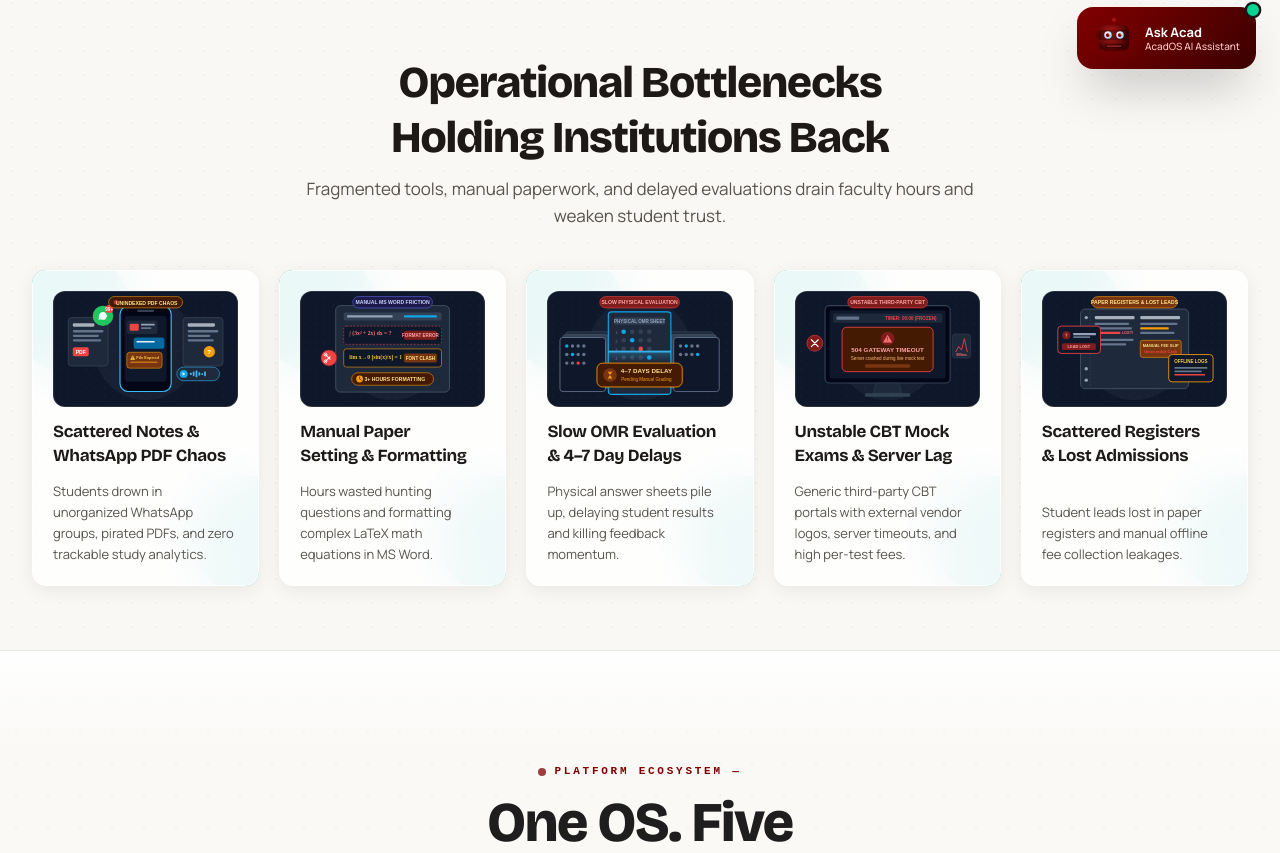
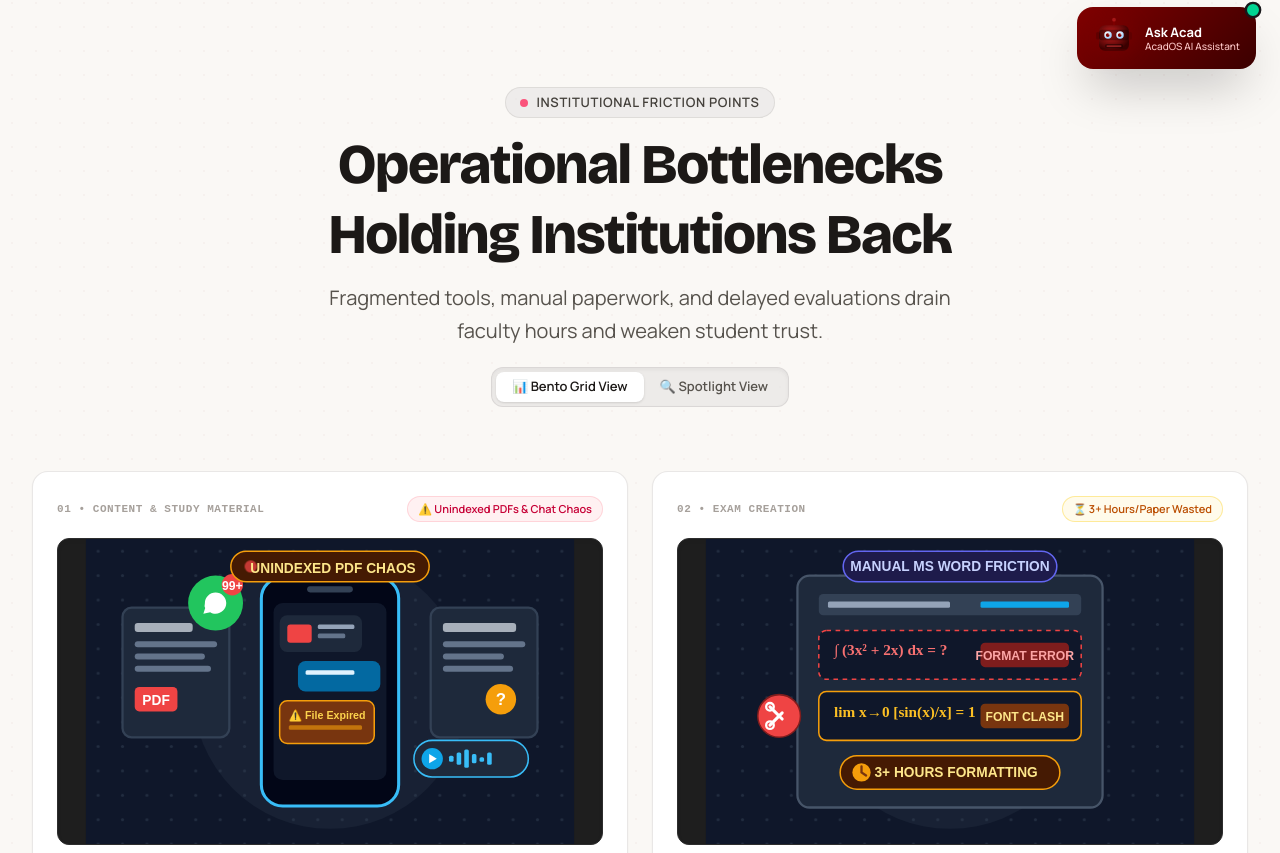
Before and after one commit to hoduacademycontenttwo-sudo/AcadOS, a React (Vite) app: page / in a window 1280 px wide. Shown: the part 707-1560 px from the top of the page. Built offline with nearby package versions, Linux system fonts and the light colour scheme; a web font is replaced by a local one.

Commit message:
Redesign Operational Bottlenecks section into a modern executive Bento Grid layout with impact pills and view modes

```diff
--- a/src/components/ProblemStatement.tsx
+++ b/src/components/ProblemStatement.tsx
@@ -1,4 +1,4 @@
-import React from 'react';
+import React, { useState } from 'react';
 import { motion } from 'framer-motion';
 import { ProblemIllustration } from './ProblemIllustration';
 
@@ -9,167 +9,102 @@ export interface ProblemStatementProps {
 
 interface ProblemItem {
   id: string;
+  num: string;
+  category: string;
+  badge: string;
+  badgeColor: string;
   title: string;
   subtitle: string;
-  image: string;
-  imageAlt: string;
+  featured?: boolean;
 }
 
 const PROBLEMS: ProblemItem[] = [
   {
     id: 'library-problem',
+    num: '01',
+    category: 'CONTENT & STUDY MATERIAL',
+    badge: '⚠️ Unindexed PDFs & Chat Chaos',
+    badgeColor: 'bg-rose-50 text-rose-700 border-rose-200/80',
     title: 'Scattered Notes & WhatsApp PDF Chaos',
     subtitle: 'Students drown in unorganized WhatsApp groups, pirated PDFs, and zero trackable study analytics.',
-    image: '/problems/unorganized-digital-notes.jpg',
-    imageAlt: 'Scattered study notes, PDF chaos, and unstructured learning'
+    featured: true
   },
   {
     id: 'testmaker-problem',
-    title: 'Manual Paper Setting & Formatting',
+    num: '02',
+    category: 'EXAM CREATION',
+    badge: '⏳ 3+ Hours/Paper Wasted',
+    badgeColor: 'bg-amber-50 text-amber-700 border-amber-200/80',
+    title: 'Manual Paper Setting & Formatting Friction',
     subtitle: 'Hours wasted hunting questions and formatting complex LaTeX math equations in MS Word.',
-    image: '/problems/manual-paper-formatting.jpg',
-    imageAlt: 'Messy exam paper drafts and manual formatting friction'
+    featured: true
   },
   {
     id: 'omr-problem',
-    title: 'Slow OMR Evaluation & 4–7 Day Delays',
-    subtitle: 'Physical answer sheets pile up, delaying student results and killing feedback momentum.',
-    image: '/problems/omr-evaluation-delays.jpg',
-    imageAlt: 'Stacks of un-evaluated OMR sheets causing long result delays'
+    num: '03',
+    category: 'EVALUATION & RESULTS',
+    badge: '🚨 4–7 Days Grading Lag',
+    badgeColor: 'bg-rose-50 text-rose-700 border-rose-200/80',
+    title: 'Slow OMR Evaluation & Delayed Results',
+    subtitle: 'Physical answer sheets pile up, delaying student results and killing feedback momentum.'
   },
   {
     id: 'cbt-problem',
+    num: '04',
+    category: 'ONLINE INFRASTRUCTURE',
+    badge: '⚡ 504 Timeout Crashes',
+    badgeColor: 'bg-amber-50 text-amber-700 border-amber-200/80',
     title: 'Unstable CBT Mock Exams & Server Lag',
-    subtitle: 'Generic third-party CBT portals with external vendor logos, server timeouts, and high per-test fees.',
-    image: '/problems/generic-portal-crashes.jpg',
-    imageAlt: 'Generic 3rd party CBT mock test portal with error timeout and server lag'
+    subtitle: 'Generic 3rd party CBT portals with vendor logos, server timeouts, and high per-test fees.'
   },
   {
     id: 'erp-problem',
+    num: '05',
+    category: 'ADMINISTRATION & FEES',
+    badge: '💸 Uncollected Fee Leakage',
+    badgeColor: 'bg-rose-50 text-rose-700 border-rose-200/80',
     title: 'Scattered Registers & Lost Admissions',
-    subtitle: 'Student leads lost in paper registers and manual offline fee collection leakages.',
-    image: '/problems/scattered-paper-registers.jpg',
-    imageAlt: 'Cluttered paper registers, lost student admission logs, and manual fee slips'
+    subtitle: 'Student leads lost in paper registers and manual offline fee collection leakages.'
   }
 ];
 
 export const ProblemStatement: React.FC<ProblemStatementProps> = () => {
+  const [activeTab, setActiveTab] = useState<'grid' | 'focus'>('grid');
+  const [selectedId, setSelectedId] = useState<string>('library-problem');
+
+  const selectedProblem = PROBLEMS.find(p => p.id === selectedId) || PROBLEMS[0];
+
   return (
-    <section className="relative py-12 md:py-16 bg-[#faf8f5] border-b border-stone-200/80 overflow-hidden">
-      {/* Subtle grid background */}
+    <section className="relative py-16 md:py-24 bg-[#faf8f5] border-b border-stone-200/80 overflow-hidden">
+      {/* Background Pattern */}
       <div
-        className="absolute inset-0 opacity-[0.035] pointer-events-none"
+        className="absolute inset-0 opacity-[0.03] pointer-events-none"
         style={{
           backgroundImage: 'radial-gradient(#800000 1px, transparent 1px)',
           backgroundSize: '24px 24px'
         }}
       />
 
-      <style>{`
-        .anim-container {
-          width: 100%;
-          min-height: 280px;
-          background: transparent;
-          position: relative;
-          box-shadow: 0px 4px 18px rgba(0, 0, 0, 0.07);
-          overflow: hidden;
-          border-radius: 14px;
-          transition: all 0.3s cubic-bezier(0.16, 1, 0.3, 1);
-        }
-
-        .anim-card {
-          cursor: pointer;
-          width: 100%;
-          height: 100%;
-          position: relative;
-          z-index: 2;
-          display: flex;
-          flex-direction: column;
-          padding: 1.25rem;
-          gap: 0.85rem;
-          color: #1e293b;
-          background-color: rgba(255, 255, 255, 0.8);
-          border: 1px solid rgba(255, 255, 255, 0.85);
-          -webkit-backdrop-filter: blur(20px);
-          backdrop-filter: blur(20px);
-          border-radius: 14px;
-          transition: all ease 0.3s;
-        }
-
-        .anim-container::after,
-        .anim-container::before {
-          width: 120px;
-          height: 120px;
-          content: "";
-          position: absolute;
-          border-radius: 50%;
-          transition: 0.5s linear;
-          pointer-events: none;
-          z-index: 1;
-        }
-
-        .anim-container::after {
-          top: -20px;
-          left: -20px;
-          background-color: rgba(0, 174, 169, 0.4);
-          animation: animFirst 5s linear infinite;
-        }
-
-        .anim-container::before {
-          background-color: rgba(0, 174, 169, 0.3);
-          top: 70%;
-          left: 70%;
-          animation: animSecond 5s linear infinite;
-          animation-delay: 3s;
-        }
-
-        .anim-container:hover {
-          box-shadow: 0px 10px 28px rgba(0, 174, 169, 0.28);
-          transform: translateY(-4px);
-        }
-
-        .anim-container:hover .anim-card {
-          background-color: rgba(255, 255, 255, 0.65);
-        }
-
-        .anim-container:hover::after {
-          left: calc(100% - 90px);
-          transform: scale(1.25);
-        }
-
-        .anim-container:hover::before {
-          left: -15px;
-          transform: scale(1.25);
-        }
-
-        @keyframes animFirst {
-          0%, 100% {
-            transform: translateY(0px);
-          }
-          50% {
-            transform: translateY(15px);
-          }
-        }
-
-        @keyframes animSecond {
-          0%, 100% {
-            transform: translateY(0px);
-          }
-          50% {
-            transform: translateY(-15px);
-          }
-        }
-      `}</style>
-
       <div className="relative max-w-7xl mx-auto px-4 sm:px-6 lg:px-8">
 
         {/* Section Header */}
-        <div className="text-center max-w-3xl mx-auto space-y-2.5 mb-8 md:mb-10">
+        <div className="text-center max-w-3xl mx-auto space-y-3 mb-12 md:mb-16">
+          <motion.div
+            initial={{ opacity: 0, y: 10 }}
+            whileInView={{ opacity: 1, y: 0 }}
+            viewport={{ once: true }}
+            className="inline-flex items-center gap-2 px-3.5 py-1.5 rounded-full bg-stone-200/60 border border-stone-300/70 text-xs font-semibold uppercase tracking-wider text-stone-700"
+          >
+            <span className="w-2 h-2 rounded-full bg-rose-500 animate-pulse" />
+            Institutional Friction Points
+          </motion.div>
+
           <motion.h2
             initial={{ opacity: 0, y: 14 }}
             whileInView={{ opacity: 1, y: 0 }}
             viewport={{ once: true }}
-            className="text-2xl sm:text-3xl lg:text-4xl font-serif font-extrabold text-stone-900 tracking-tight leading-tight"
+            transition={{ delay: 0.05 }}
+            className="text-3xl sm:text-4xl lg:text-5xl font-serif font-extrabold text-stone-900 tracking-tight leading-tight"
           >
             Operational Bottlenecks Holding Institutions Back
           </motion.h2>
@@ -178,47 +113,178 @@ export const ProblemStatement: React.FC<ProblemStatementProps> = () => {
             initial={{ opacity: 0, y: 14 }}
             whileInView={{ opacity: 1, y: 0 }}
             viewport={{ once: true }}
-            transition={{ delay: 0.08 }}
-            className="text-stone-600 text-xs sm:text-sm md:text-base max-w-2xl mx-auto font-sans leading-relaxed"
+            transition={{ delay: 0.1 }}
+            className="text-stone-600 text-sm sm:text-base md:text-lg max-w-2xl mx-auto font-sans leading-relaxed"
           >
             Fragmented tools, manual paperwork, and delayed evaluations drain faculty hours and weaken student trust.
           </motion.p>
+
+          {/* View Mode Selector Pills */}
+          <motion.div
+            initial={{ opacity: 0, scale: 0.95 }}
+            whileInView={{ opacity: 1, scale: 1 }}
+            viewport={{ once: true }}
+            transition={{ delay: 0.15 }}
+            className="pt-2 flex justify-center"
+          >
+            <div className="inline-flex p-1 rounded-xl bg-stone-200/70 border border-stone-300/80 shadow-inner">
+              <button
+                onClick={() => setActiveTab('grid')}
+                className={`px-4 py-1.5 rounded-lg text-xs font-semibold transition-all duration-200 ${
+                  activeTab === 'grid'
+                    ? 'bg-white text-stone-900 shadow-sm'
+                    : 'text-stone-600 hover:text-stone-900'
+                }`}
+              >
+                📊 Bento Grid View
+              </button>
+              <button
+                onClick={() => setActiveTab('focus')}
+                className={`px-4 py-1.5 rounded-lg text-xs font-semibold transition-all duration-200 ${
+                  activeTab === 'focus'
+                    ? 'bg-white text-stone-900 shadow-sm'
+                    : 'text-stone-600 hover:text-stone-900'
+                }`}
+              >
+                🔍 Spotlight View
+              </button>
+            </div>
+          </motion.div>
         </div>
 
-        {/* Animated Cards Grid */}
-        <div className="grid grid-cols-1 sm:grid-cols-2 lg:grid-cols-3 xl:grid-cols-5 gap-4 sm:gap-5">
-          {PROBLEMS.map((problem, index) => (
+        {/* --- VIEW 1: BENTO GRID LAYOUT --- */}
+        {activeTab === 'grid' && (
+          <div className="grid grid-cols-1 md:grid-cols-2 lg:grid-cols-6 gap-6">
+            {PROBLEMS.map((problem, index) => {
+              const isLarge = problem.featured;
+              const gridSpanClass = isLarge ? 'lg:col-span-3 md:col-span-2' : 'lg:col-span-2 md:col-span-1';
+
+              return (
                 <motion.div
                   key={problem.id}
-              initial={{ opacity: 0, y: 20 }}
+                  initial={{ opacity: 0, y: 24 }}
                   whileInView={{ opacity: 1, y: 0 }}
                   viewport={{ once: true }}
-              transition={{ duration: 0.35, delay: index * 0.08 }}
-              className="flex"
+                  transition={{ duration: 0.4, delay: index * 0.08 }}
+                  className={`${gridSpanClass} flex`}
                 >
-              <div className="anim-container group">
-                <div className="anim-card">
+                  <div className="group relative w-full flex flex-col justify-between bg-white rounded-2xl p-6 border border-stone-200/90 shadow-xs hover:shadow-xl hover:border-teal-500/40 transition-all duration-300">
 
-                  {/* Symmetrical Vector Illustration Preview */}
-                  <div className="relative rounded-xl overflow-hidden aspect-[16/10] bg-slate-900 border border-slate-700/60 shadow-inner group-hover:border-teal-500/50 transition-colors duration-300">
+                    {/* Top Accent Line on Hover */}
+                    <div className="absolute top-0 left-6 right-6 h-0.5 bg-gradient-to-r from-teal-500 to-emerald-400 opacity-0 group-hover:opacity-100 transition-opacity duration-300 rounded-t-full" />
+
+                    <div>
+                      {/* Card Header: Category & Badge */}
+                      <div className="flex items-center justify-between gap-2 mb-4">
+                        <span className="text-[11px] font-mono font-bold text-stone-400 tracking-wider">
+                          {problem.num} • {problem.category}
+                        </span>
+                        <span className={`text-[11px] font-semibold px-2.5 py-1 rounded-full border ${problem.badgeColor}`}>
+                          {problem.badge}
+                        </span>
+                      </div>
+
+                      {/* Vector Illustration Container */}
+                      <div className="relative rounded-xl overflow-hidden bg-slate-900 border border-slate-800 shadow-inner group-hover:scale-[1.01] transition-transform duration-300 mb-5 aspect-[16/9]">
                         <ProblemIllustration id={problem.id} />
                       </div>
 
-                  {/* Problem Heading */}
-                  <h3 className="text-base font-serif font-bold text-stone-900 leading-snug group-hover:text-teal-900 transition-colors">
+                      {/* Card Title */}
+                      <h3 className="text-lg md:text-xl font-serif font-bold text-stone-900 group-hover:text-teal-950 transition-colors leading-snug mb-2">
                         {problem.title}
                       </h3>
 
-                  {/* Subheading */}
-                  <p className="text-xs sm:text-[13px] text-stone-600 font-sans leading-relaxed mt-auto">
+                      {/* Subtitle */}
+                      <p className="text-xs sm:text-sm text-stone-600 font-sans leading-relaxed">
                         {problem.subtitle}
                       </p>
+                    </div>
+
+                    {/* Bottom Micro Footer */}
+                    <div className="mt-5 pt-4 border-t border-stone-100 flex items-center justify-between text-xs font-semibold text-stone-500 group-hover:text-teal-700 transition-colors">
+                      <span>AcadOS Fix Available</span>
+                      <span className="group-hover:translate-x-1 transition-transform">→</span>
+                    </div>
+
+                  </div>
+                </motion.div>
+              );
+            })}
+          </div>
+        )}
+
+        {/* --- VIEW 2: SPOTLIGHT FOCUS SHOWCASE --- */}
+        {activeTab === 'focus' && (
+          <div className="bg-white rounded-3xl border border-stone-200/90 shadow-xl overflow-hidden p-6 md:p-8 lg:p-10">
+            <div className="grid grid-cols-1 lg:grid-cols-12 gap-8 items-center">
+
+              {/* Left Selector Menu */}
+              <div className="lg:col-span-5 space-y-3">
+                <h4 className="text-xs font-mono uppercase font-bold tracking-wider text-stone-400 mb-4">
+                  Select Bottleneck to Inspect
+                </h4>
+                {PROBLEMS.map((item) => (
+                  <button
+                    key={item.id}
+                    onClick={() => setSelectedId(item.id)}
+                    className={`w-full text-left p-4 rounded-xl transition-all duration-200 flex items-start gap-3 border ${
+                      selectedId === item.id
+                        ? 'bg-stone-900 text-white border-stone-900 shadow-md'
+                        : 'bg-stone-50/70 text-stone-700 border-stone-200/70 hover:bg-stone-100'
+                    }`}
+                  >
+                    <span className={`text-xs font-mono font-bold px-2 py-0.5 rounded ${
+                      selectedId === item.id ? 'bg-teal-500 text-stone-950' : 'bg-stone-200 text-stone-600'
+                    }`}>
+                      {item.num}
+                    </span>
+                    <div>
+                      <h5 className="font-serif font-bold text-sm md:text-base leading-snug">
+                        {item.title}
+                      </h5>
+                      <p className={`text-xs mt-1 line-clamp-1 ${
+                        selectedId === item.id ? 'text-stone-300' : 'text-stone-500'
+                      }`}>
+                        {item.subtitle}
+                      </p>
+                    </div>
+                  </button>
+                ))}
+              </div>
+
+              {/* Right Big Showcase Display */}
+              <div className="lg:col-span-7 bg-stone-950 rounded-2xl p-6 md:p-8 text-white relative overflow-hidden border border-stone-800 shadow-2xl flex flex-col justify-between min-h-[380px]">
+
+                {/* Header Tag */}
+                <div className="flex items-center justify-between mb-4">
+                  <span className="text-xs font-mono text-teal-400 font-semibold tracking-wide">
+                    {selectedProblem.num} // {selectedProblem.category}
+                  </span>
+                  <span className={`text-xs font-semibold px-3 py-1 rounded-full border ${selectedProblem.badgeColor}`}>
+                    {selectedProblem.badge}
+                  </span>
+                </div>
+
+                {/* Big Illustration Display */}
+                <div className="relative rounded-xl overflow-hidden aspect-[16/9] bg-slate-900 border border-slate-700/80 mb-6 shadow-inner">
+                  <ProblemIllustration id={selectedProblem.id} />
+                </div>
+
+                {/* Detailed Title & Subtitle */}
+                <div>
+                  <h3 className="text-xl md:text-2xl font-serif font-bold text-white mb-2">
+                    {selectedProblem.title}
+                  </h3>
+                  <p className="text-stone-300 text-xs sm:text-sm font-sans leading-relaxed">
+                    {selectedProblem.subtitle}
+                  </p>
+                </div>
+
+              </div>
 
             </div>
           </div>
-            </motion.div>
-          ))}
-        </div>
+        )}
 
       </div>
     </section>
```
Lines whose indentation alone changed are shown as unchanged.
